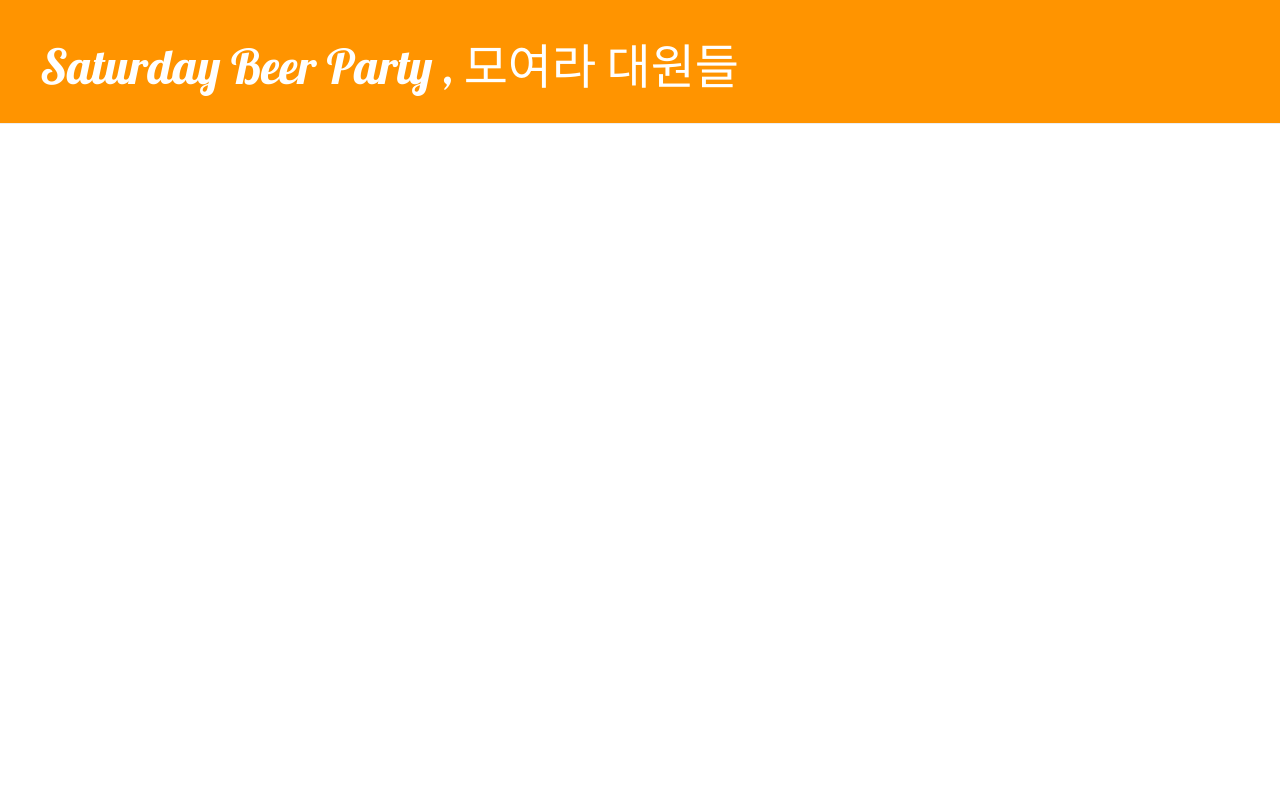
After one commit to hyunji92/HyundeeeBlog, a Django app: template blog/templates/blog/base.html in a window 1280 px wide. The commit adds this page. Run offline with Django 3.2, Linux system fonts and the light colour scheme; the template is opened without the code that fills it, so the values that code supplies are empty; some libraries are stand-ins or nearby versions.

Commit message:
django Beer Party

```diff
--- /dev/null
+++ b/blog/static/css/blog.css
@@ -0,0 +1,47 @@
+.page-header {
+    background-color: #ff9400;
+    margin-top: 0;
+    padding: 20px 20px 20px 40px;
+}
+
+.page-header h1, .page-header h1 a, .page-header h1 a:visited, .page-header h1 a:active {
+    color: #ffffff;
+    font-size: 36pt;
+    text-decoration: none;
+}
+
+.content {
+    margin-left: 40px;
+}
+
+h1, h2, h3, h4 {
+    font-family: 'Lobster', cursive;
+}
+
+.date {
+    float: right;
+    color: #828282;
+}
+
+.save {
+    float: right;
+}
+
+.post-form textarea, .post-form input {
+    width: 100%;
+}
+
+.top-menu, .top-menu:hover, .top-menu:visited {
+    color: #ffffff;
+    float: right;
+    font-size: 26pt;
+    margin-right: 20px;
+}
+
+.post {
+    margin-bottom: 70px;
+}
+
+.post h1 a, .post h1 a:visited {
+    color: #000000;
+}
--- /dev/null
+++ b/blog/templates/blog/base.html
@@ -0,0 +1,23 @@
+{% load staticfiles %}
+<html>
+<head>
+    <title>Django Girls blog</title>
+    <link rel="stylesheet" href="//maxcdn.bootstrapcdn.com/bootstrap/3.2.0/css/bootstrap.min.css">
+    <link rel="stylesheet" href="//maxcdn.bootstrapcdn.com/bootstrap/3.2.0/css/bootstrap-theme.min.css">
+    <link href='//fonts.googleapis.com/css?family=Lobster&subset=latin,latin-ext' rel='stylesheet' type='text/css'>
+    <link rel="stylesheet" href="{% static 'css/blog.css' %}">
+</head>
+<body>
+<div class="page-header">
+    <h1><a href="/">Saturday Beer Party , 모여라 대원들 </a></h1>
+</div>
+<div class="content container">
+    <div class="row">
+        <div class="col-md-8">
+            {% block content %}
+            {% endblock %}
+        </div>
+    </div>
+</div>
+</body>
+</html>
```
Also changed, not shown: blog/templates/blog/post_list.html (+7 -29 lines).
